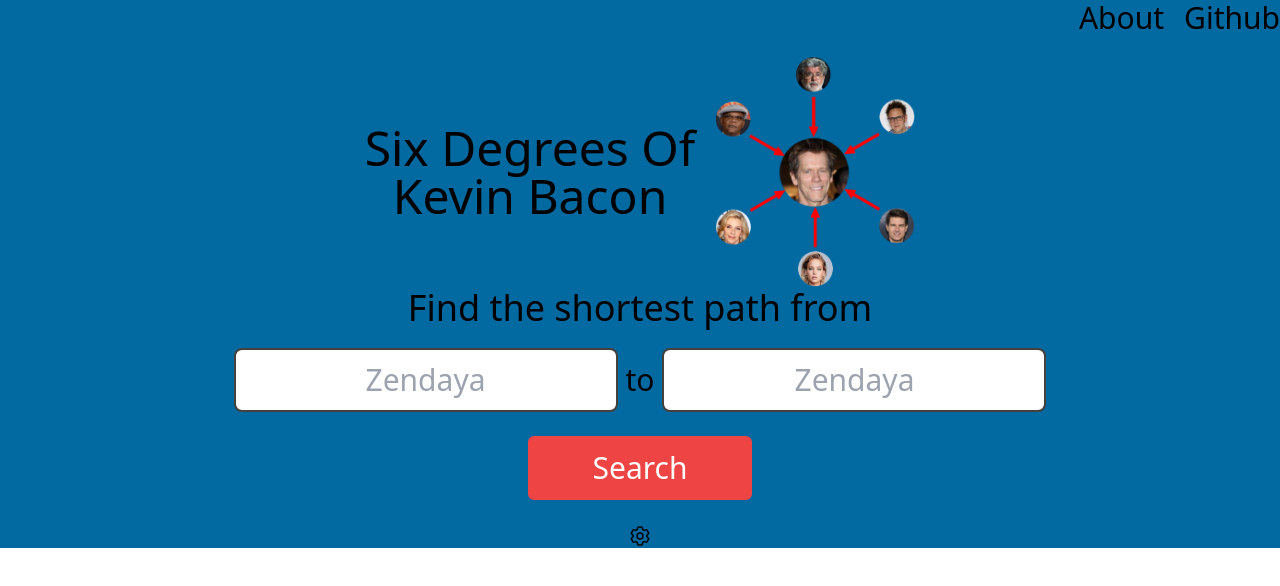
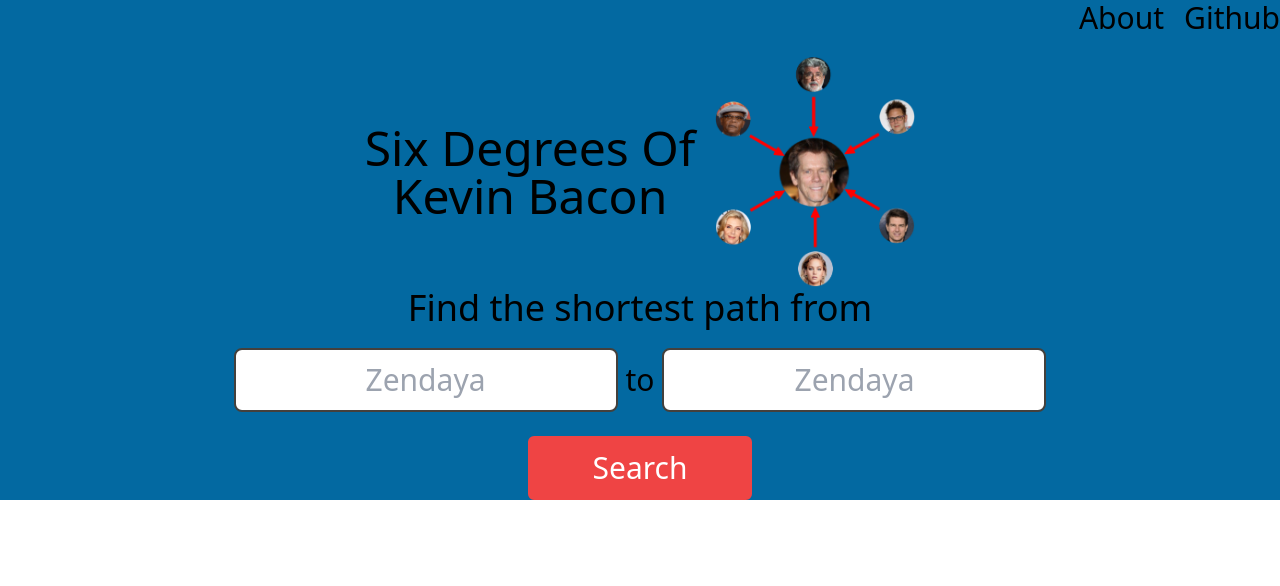
Before and after one commit to SeanF7/Six-Degrees-Of-Kevin-Bacon, a Next.js app in the folder web/: page / in a window 1280 px wide. Shown: the top 586 px of the page. Built offline with nearby package versions, Linux system fonts and the light colour scheme.

Commit message:
Remove filters option as no design was found.

```diff
--- a/web/components/SearchPaths.tsx
+++ b/web/components/SearchPaths.tsx
@@ -139,7 +139,8 @@ function SearchPaths() {
               Search
             </button>
           </div>
-          <SearchSettings setFilters={setFilters} />
+          {/* Removed as a good design did not come to mind
+          <SearchSettings setFilters={setFilters} /> */}
         </form>
         {loading ? (
           <div className="flex items-center justify-center pt-20">
```
